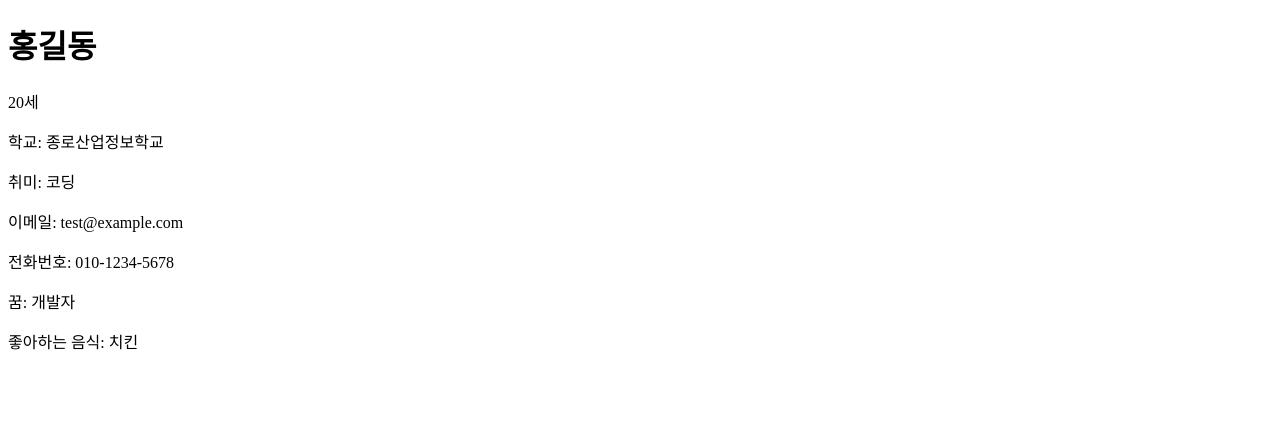
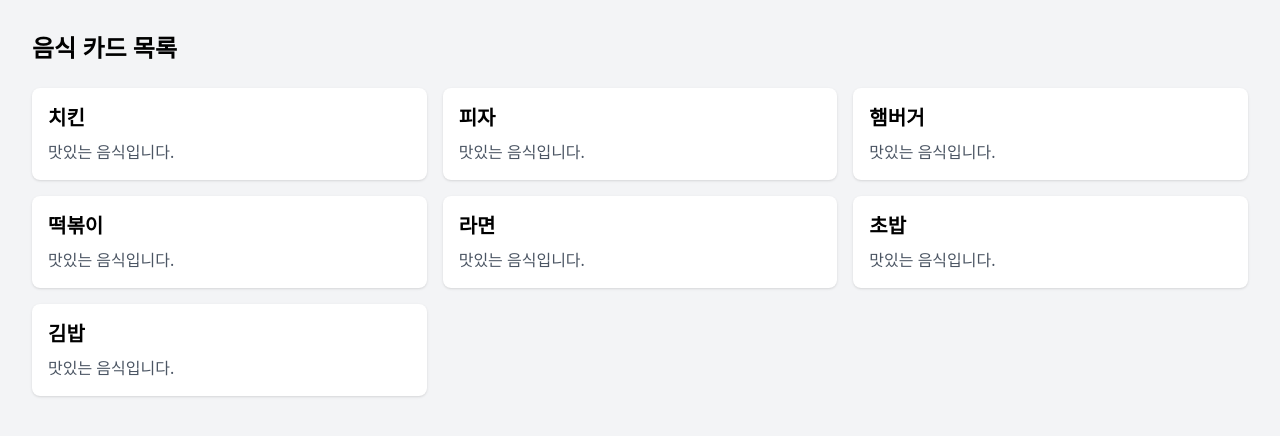
Before and after one commit to memilmuk82/hello_flask, a Flask app: page / in a window 1280 px wide. Shown: the top 436 px of the page. Run offline with Flask 3, Linux system fonts and the light colour scheme; some libraries are stand-ins or nearby versions.

Commit message:
feat: 리스트와 for문으로 화면 자동 생성 구현

```diff
--- a/app.py
+++ b/app.py
@@ -4,19 +4,8 @@ app = Flask(__name__)
 
 @app.route('/')
 def home():
-		# 여기에 내 데이터를 만든다!
-    my_profile = {
-        "name": "홍길동", # 내 이름으로
-        "age": 20, # 내 나이로
-        "school": "종로산업정보학교",
-        "hobby": "코딩", # 내 취미로
-        "email": "test@example.com", # 추가!
-        "phone": "010-1234-5678", # 추가!
-        "dream": "개발자", # 추가!
-        "favorite_food": "치킨" # 추가!
-    }
-    # 이 부분이 바뀌었다!
-    return render_template('index.html', data=my_profile)
+    foods = ["치킨", "피자", "햄버거", "떡볶이", "라면", "초밥", "김밥"]
+    return render_template('index.html', data=foods)
 
 if __name__ == '__main__':
     app.run(debug=True)
--- a/templates/index.html
+++ b/templates/index.html
@@ -1,16 +1,19 @@
 <!DOCTYPE html>
 <html>
 <head>
-	<title>내 프로필</title>
+    <title>음식 카드</title>
+    <script src="https://cdn.tailwindcss.com"></script>
 </head>
-<body>
-	<h1>{{ data.name }}</h1>
-	<p>{{ data.age }}세</p>
-	<p>학교: {{ data.school }}</p>
-	<p>취미: {{ data.hobby }}</p>
-	<p>이메일: {{ data.email }}</p>
-	<p>전화번호: {{ data.phone }}</p>
-	<p>꿈: {{ data.dream }}</p>
-	<p>좋아하는 음식: {{ data.favorite_food }}</p>
+<body class="p-8 bg-gray-100">
+    <h1 class="text-2xl font-bold mb-6">음식 카드 목록</h1>
+
+    <div class="grid grid-cols-1 md:grid-cols-3 gap-4">
+        {% for food in data %}
+            <div class="bg-white rounded-lg shadow p-4">
+                <h2 class="text-xl font-bold mb-2">{{ food }}</h2>
+                <p class="text-gray-600">맛있는 음식입니다.</p>
+            </div>
+        {% endfor %}
+    </div>
 </body>
 </html>
```
Also changed, not shown: README.md (added), 1 other file.
